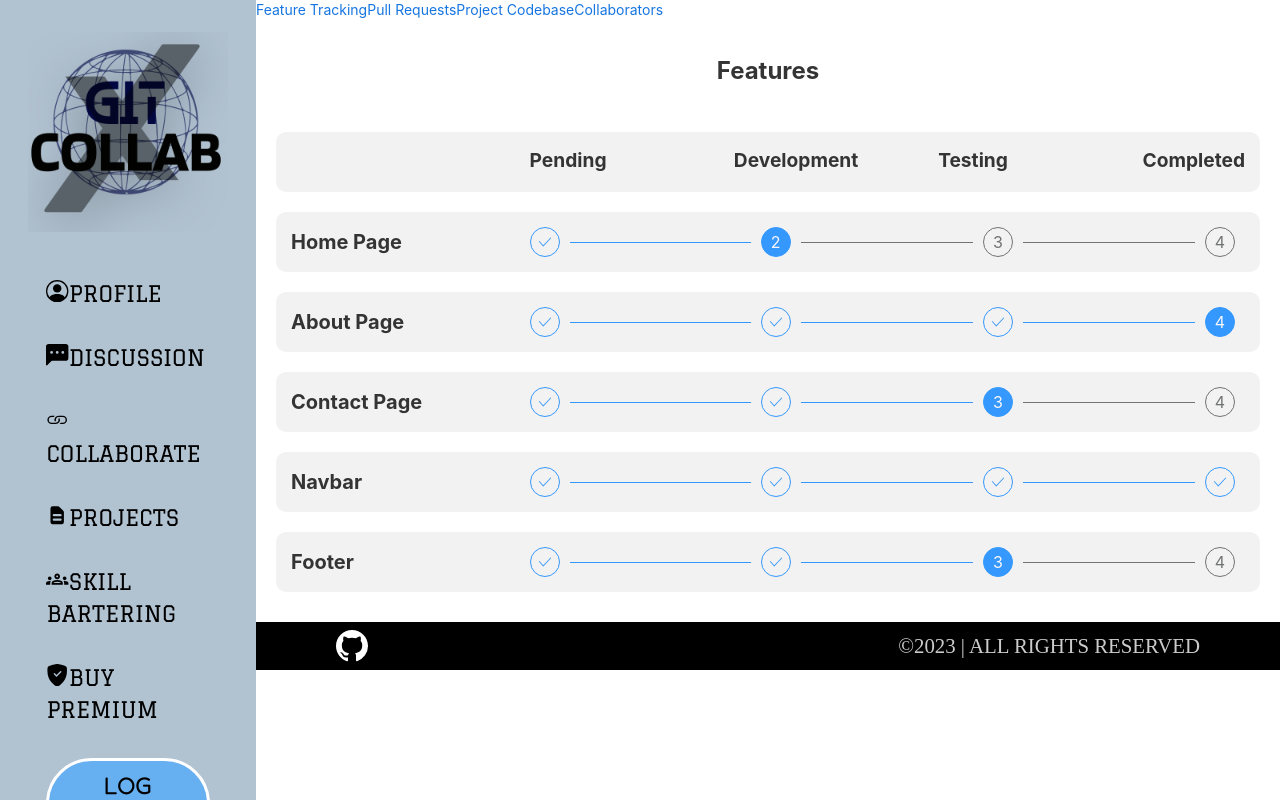
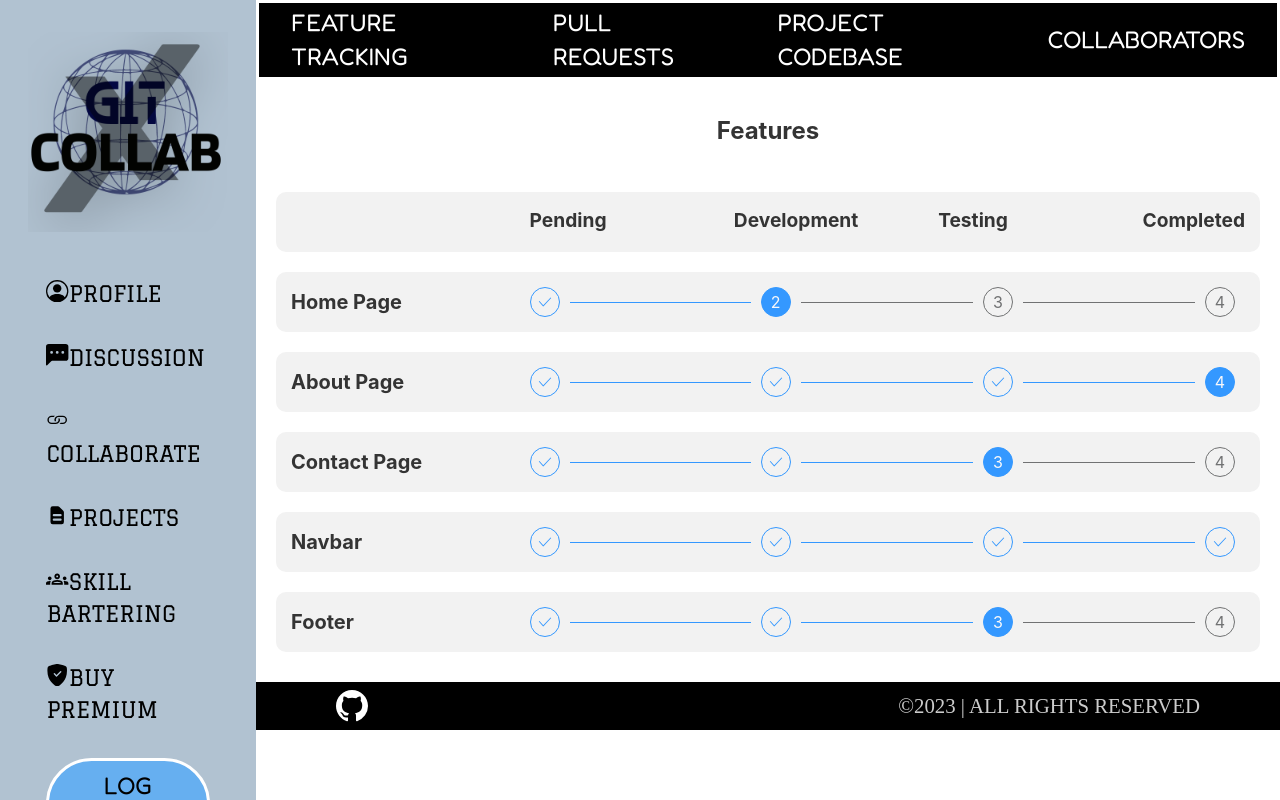
Before and after one commit to PekaVengers/GitCollabX, a React (Vite) app in the folder client/: page /projects/1 in a window 1280 px wide. Built offline with nearby package versions, Linux system fonts and the light colour scheme; a web font is replaced by a local one.

Commit message:
add Navbar

```diff
--- a/client/src/components/ProjectNav.jsx
+++ b/client/src/components/ProjectNav.jsx
@@ -1,12 +1,13 @@
 import { Link } from "react-router-dom"
+import "../styles/ProjectNav.css"
 
 export default function ProjectNav() {
   return (
     <div className="project-nav">
-      <Link to=".">Feature Tracking</Link>
-      <Link to="pulls">Pull Requests</Link>
-      <Link to="codebase">Project Codebase</Link>
-      <Link to="collaborators">Collaborators</Link>
+      <Link to="." className="projectFeatureBtn">Feature Tracking</Link>
+      <Link to="pulls" className="projectFeatureBtn">Pull Requests</Link>
+      <Link to="codebase" className="projectFeatureBtn">Project Codebase</Link>
+      <Link to="collaborators" className="projectFeatureBtn">Collaborators</Link>
     </div>
   )
 }
--- /dev/null
+++ b/client/src/styles/ProjectNav.css
@@ -0,0 +1,33 @@
+.project-nav {
+  background-color: #000;
+  height: 10vh;
+  border: 3px solid white;
+  display: flex;
+  justify-content: space-evenly;
+  align-items: center;
+}
+
+.projectFeatureBtn {
+  padding: 0.5rem 2rem;
+  /* border-radius: 3rem; */
+  /* border: 3px solid #fff;
+  background: #66aff0; */
+  color: #fff !important;
+  font-family: "Fredoka", sans-serif;
+  font-size: 1.5rem;
+  text-decoration: none !important;
+  text-transform: uppercase;
+}
+
+.projectFeatureBtn:hover {
+  cursor: pointer;
+  transform: scale(1.07);
+  border: 3px solid #66aff0;
+  border-radius: .625rem;
+  transition: all 0.2s ease-in-out;
+}
+
+.projectFeatureBtn:focus {
+  border: 3px solid #66aff0;
+  transform: scale(1.07);
+}
```
